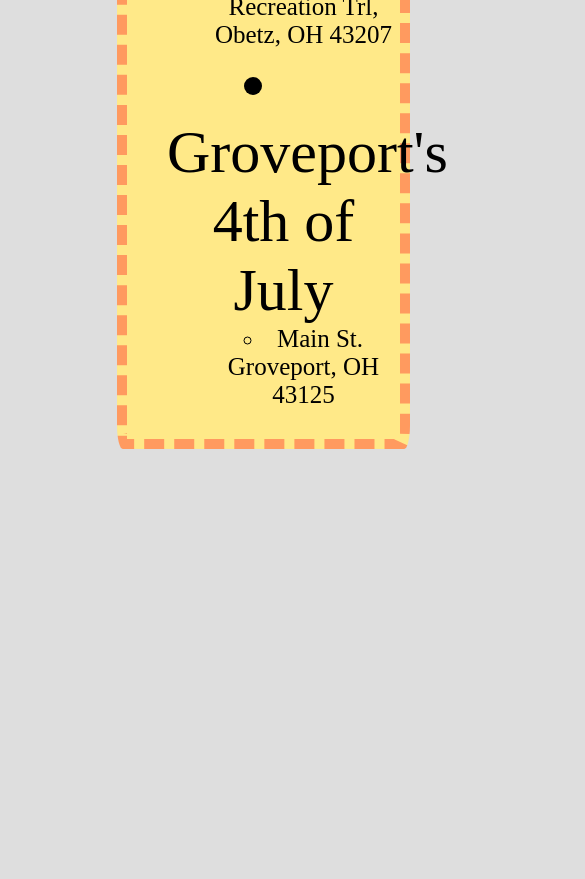
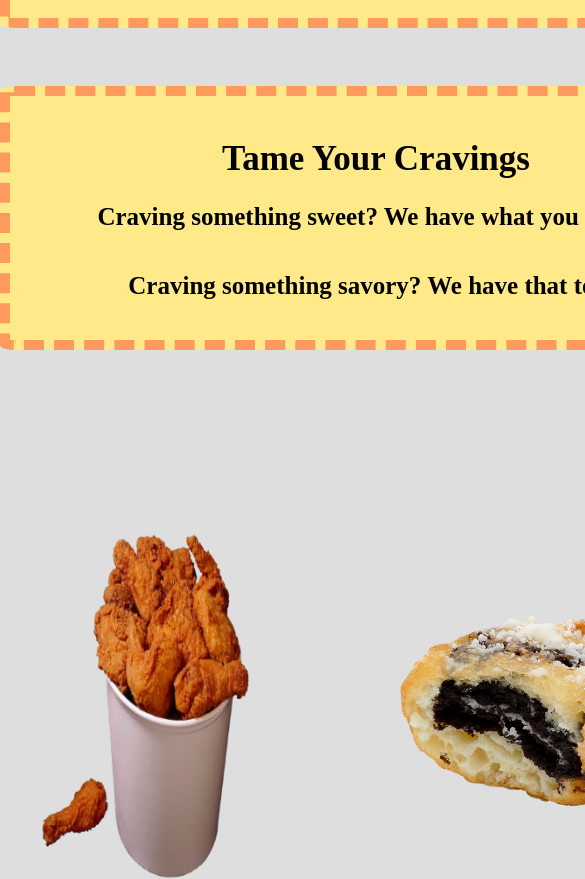
Before and after one commit to LukeWall/LukeWall.github.io, a plain HTML site: page index.html in a window 390 px wide. Shown: the part 860-1739 px from the top of the page, 585 px wide, since content can reach past the window. Drawn offline with Linux system fonts and the light colour scheme; a web font is replaced by a local one.

Commit message:
Finished

```diff
--- a/css/style.css
+++ b/css/style.css
@@ -216,6 +216,38 @@ display: flex;
     width: 70%;
     font-size: 30px;
 }
+.textrow{
+    background-color: rgb(255, 233, 136);
+    border-color:rgb(255, 154, 95);
+    border-width: 10px;
+    border-style: dashed;
+    border-radius: 2%;
+    padding-top: 60px;
+    width: 1400px;
+    font-size: 30px;
+}
+.textrow h1{
+    font-size: 70px;
+}
+.textrow h2{
+    font-size: 50px;
+}
+.tempcontainer{
+
+    display: flex;
+}
+.chicken-img{
+    width: 450px;
+    height: 450px;
+    padding-left: 80px;
+    margin-top: 175px;
+}
+.oreo-img{
+    width: 450px;
+    height: 450px;
+    padding-left: 280px;
+    margin-top: 175px;
+}
 .location{
 font-size: 60px;
 }
@@ -229,6 +261,7 @@ font-size: 60px;
 .row{
     display: flex;
     text-align: center;
+    width: 1420px;
 }
 
 .total-card{
@@ -316,7 +349,7 @@ font-size: 60px;
     margin-left: 100px;
 }
 
-@media screen and (max-width:750px){
+@media screen and (max-width:780px){
     .logo{
         width: 50%;
         height: 40%;
@@ -463,4 +496,72 @@ margin-bottom: -199px;
     margin-top: 90px;
     margin-left: 10px;
 }
+.foodtruckimg{
+    width: 250px;
+    height: 350px;
 }
+.container{
+    width: 20px;
+    height: 20px;
+    display: block;
+    text-align: center;
+}
+.text{
+    background-color: rgb(255, 233, 136);
+    border-color:rgb(255, 154, 95);
+    border-width: 10px;
+    border-style: dashed;
+    border-radius: 2%;
+    padding-top: 20px;
+    width: 34%;
+    font-size: 20px;
+}
+.textrow{
+    background-color: rgb(255, 233, 136);
+    border-color:rgb(255, 154, 95);
+    border-width: 10px;
+    border-style: dashed;
+    border-radius: 2%;
+    padding-top: 20px;
+    width: 732px;
+    font-size: 10px;
+}
+.textrow h1{
+    font-size: 35px;
+
+}
+.textrow h2{
+    font-size: 25px;
+    padding-bottom: 20px;
+}
+.tempcontainer{
+    margin-top: 350px;
+    display: flex;
+}
+.chicken-img{
+    width: 450px;
+    height: 350px;
+    padding-left: 40px;
+    margin-top: 75px;
+}
+.oreo-img{
+    width: 270px;
+    height: 270px;
+    padding-left: 150px;
+    margin-top: 120px;
+}
+.location{
+font-size: 30px;
+}
+.address{
+    font-size: 15px;
+}
+.location-list li{
+    text-align: center;
+    list-style-position: inside;
+}
+.row{
+    display: flex;
+    text-align: center;
+}
+}
--- a/index.html
+++ b/index.html
@@ -62,11 +62,37 @@
                 </li>
             </ul>
         </div>
-        <br><br><br><br><br>
+        </div>
+        <br><br><br><br><br><br><br><br><br><br><br><br><br>
         <div class="container">
-            <div class="row">
+            <div class="textrow">
+                <h1>Tired of spending a fortune at your favorite fair?</h1>
+                <h2>Our Food is Cheap and Affordable!!</h2>
+            </div>
+        </div>
+        <br><br><br><br><br><br><br><br><br><br><br><br><br>
+        <div class="container">
+            <div class="textrow">
+                <h1>Tame Your Cravings</h1>
+                <h2>Craving something sweet? We have what you want!!</h2>
+                <h2>Craving something savory? We have that too!!</h2>
 
+        </div>
+        </div>
+            <div class="tempcontainer">
+            <img src="img/chicken.png" alt="Chicken" class="chicken-img">
+            <img src="img/kisspng-deep-fried-oreo-bavarian-cream-pain-au-chocolat-mi-oreo-5abe59945adf97.5517735515224242123722.png" alt="Fried oreo" class="oreo-img">
+            </div>
+            <br><br><br><br><br><br><br><br><br><br><br><br><br>
+            <div class="container">
+                <div class="textrow">
+                   <h1>Everything Is Better Fried!</h1>
+                    <h2>We Have The Best Fried Chicken in the Columbus Area</h2>
+                    <h2>Satisfaction Guaranteed</h2>
+
+                </div>
             </div>
         </div>
 </body>
-</html>
+</html><li></li>
+<li></li>
```
Also changed, not shown: img/chicken.png (added), img/kisspng-deep-fried-oreo-bavarian-cream-pain-au-chocolat-mi-oreo-5abe59945adf97.5517735515224242123722.png (added).
